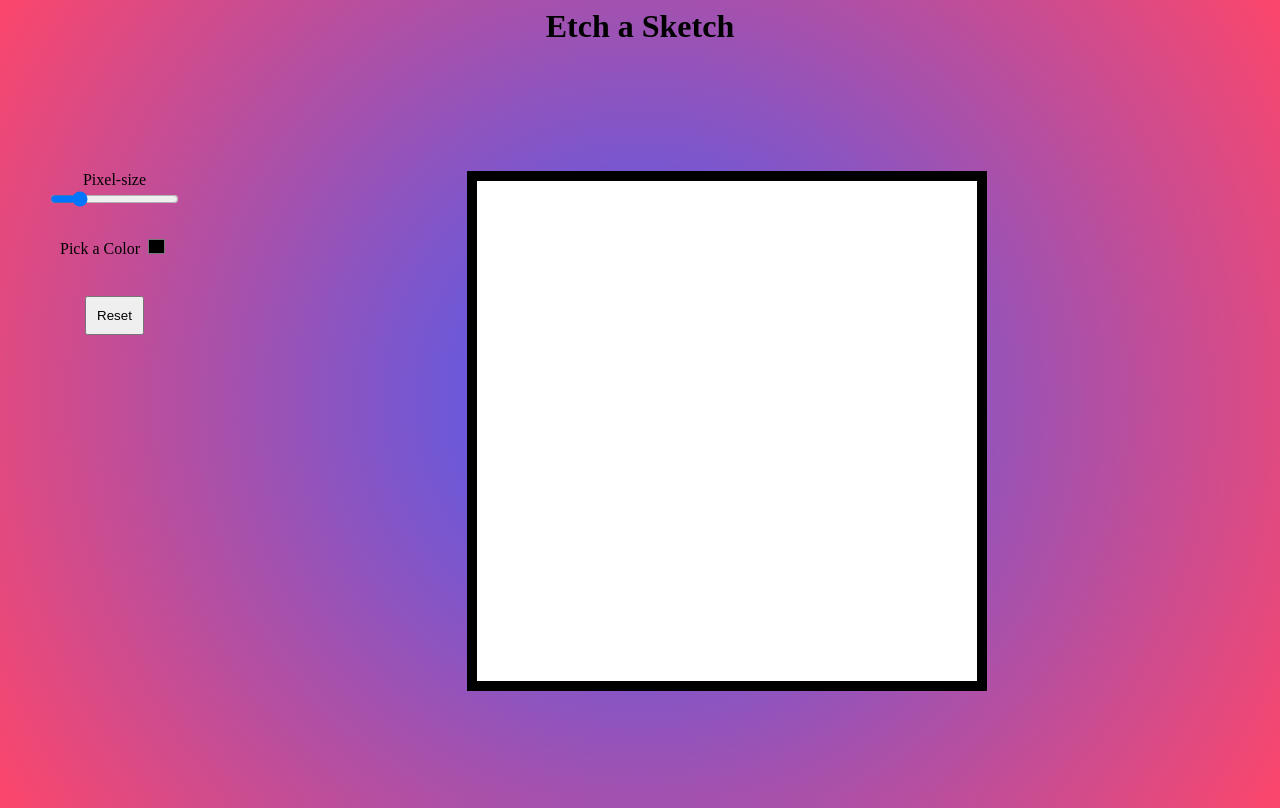
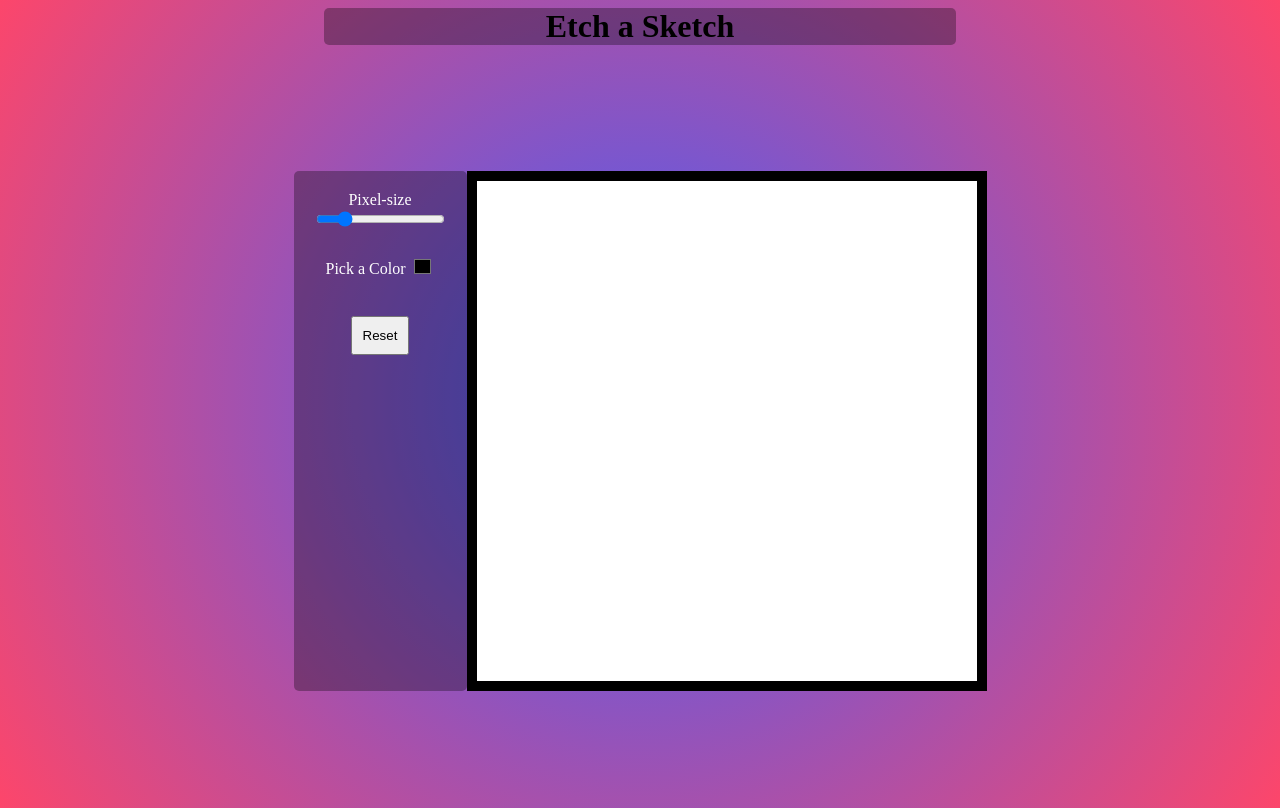
Before and after one commit to tonums/etch-a-sketch, a plain HTML site: page index.html in a window 1280 px wide. Drawn offline with Linux system fonts and the light colour scheme.

Commit message:
adjusted some styles

```diff
--- a/styles.css
+++ b/styles.css
@@ -11,17 +11,20 @@ header{
 }
 h1{
     text-align: center;
+    width: 50%;
+    background: hsla(174, 23%, 0%, 0.31);
+    border-radius: 5px;
     margin: auto;
 }
 .content{
     margin-top: 10%;;
     display: flex;
+    justify-content: center;
 }
 #myRange, #myColor{
     margin-bottom: 2em;;
 }
 #myColor{
-    border-radius: 50%;
     width: 25px;
     height:25px;
     border: none;
@@ -29,13 +32,15 @@ h1{
 }
 .container{
     background: white;
-    margin: auto;
     width: 500px;
     height: 500px;
     border: black 10px solid;
 }
 .buttonContainer{
-    padding-left: 40px;;
+    color: white;
+    background: hsla(174, 23%, 0%, 0.31);
+    border-radius: 5px;
+    padding: 20px;;
     text-align: center;
 }
 button{
```
